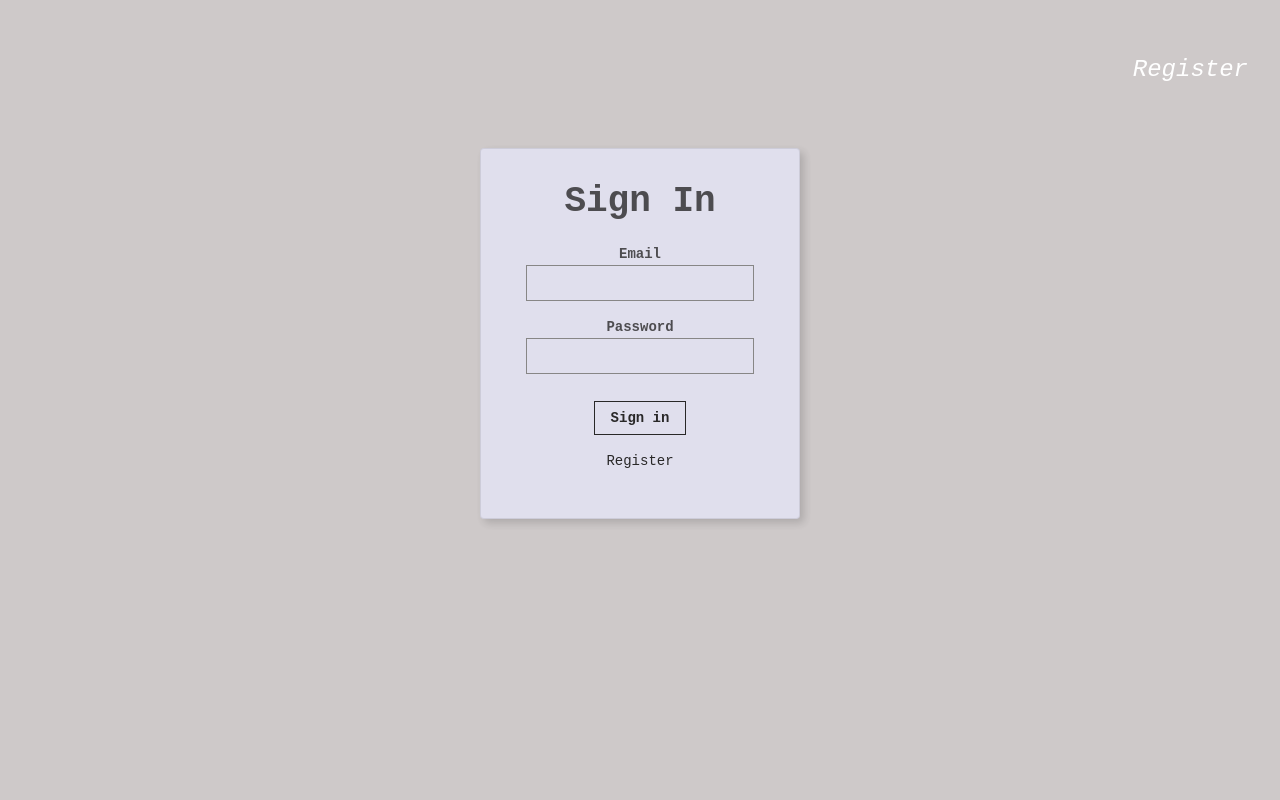
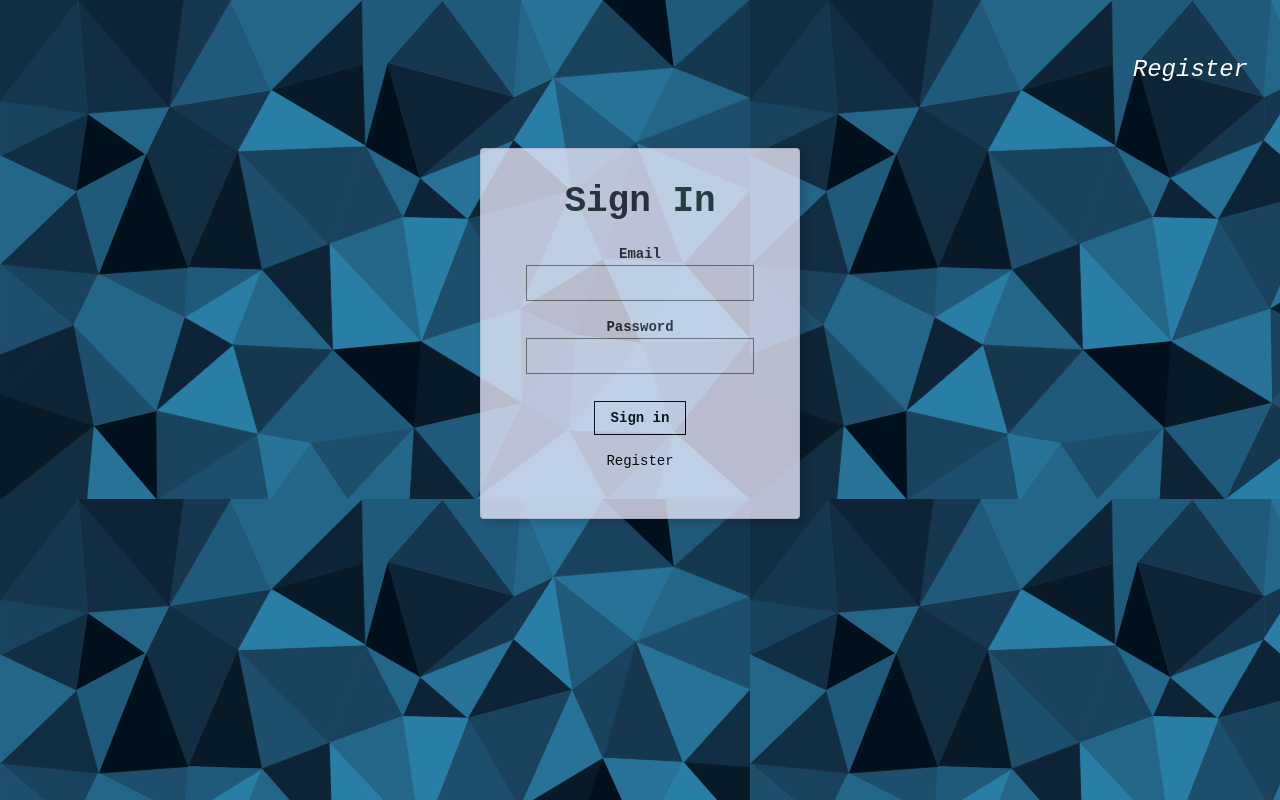
Before and after one commit to fawwaz95/SmartBrain, a React (Create React App) app: page / in a window 1280 px wide. Built offline with nearby package versions, Linux system fonts and the light colour scheme.

Commit message:
app.css file new background

```diff
--- a/src/App.css
+++ b/src/App.css
@@ -1,3 +1,6 @@
+body{
+  background-image: url("Images/low-poly-grid-haikei.png");
+}
 .App {
   text-align: center;
 }
@@ -12,7 +15,7 @@
   pointer-events: none;
 }
 
-.App-header {
+/*.App-header {
   background-color: #282c34;
   min-height: 100vh;
   display: flex;
@@ -21,7 +24,7 @@
   justify-content: center;
   font-size: calc(10px + 2vmin);
   color: white;
-}
+}*/
 
 .App-link {
   color: #61dafb;
```
